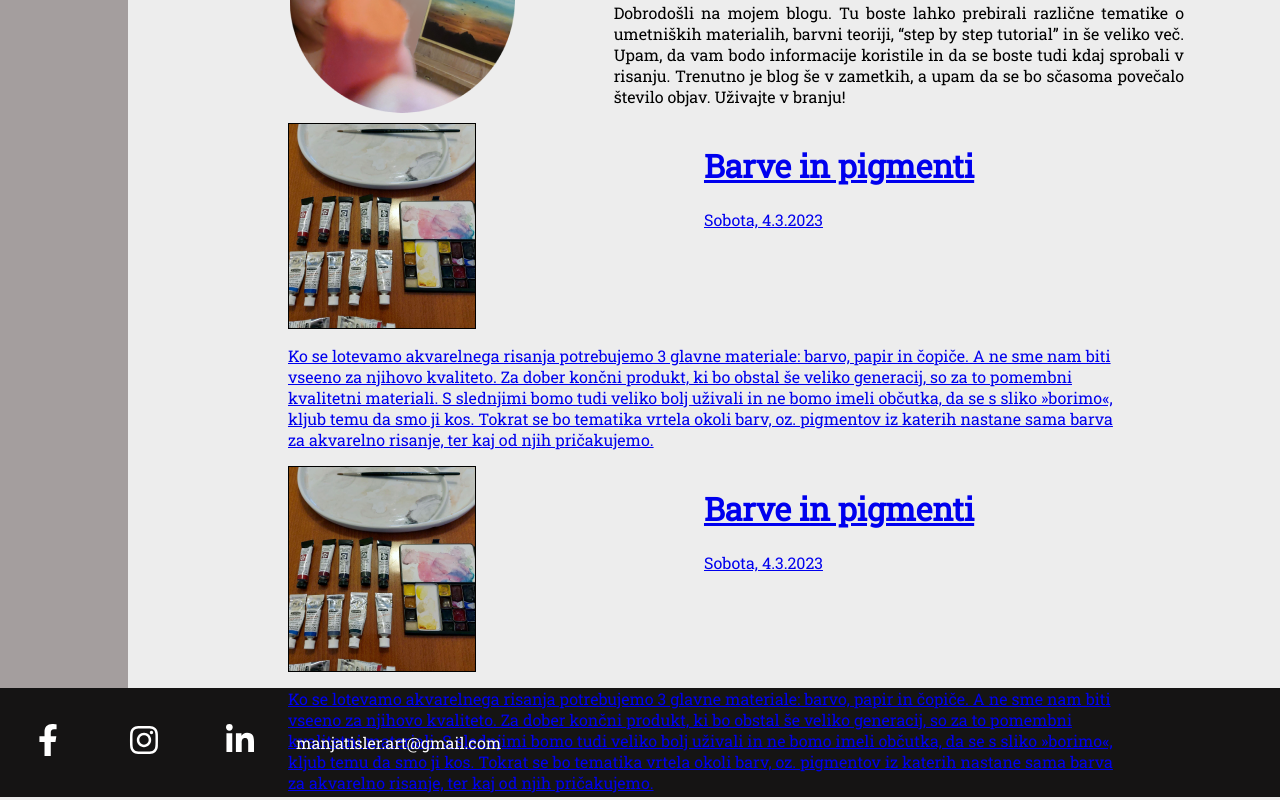
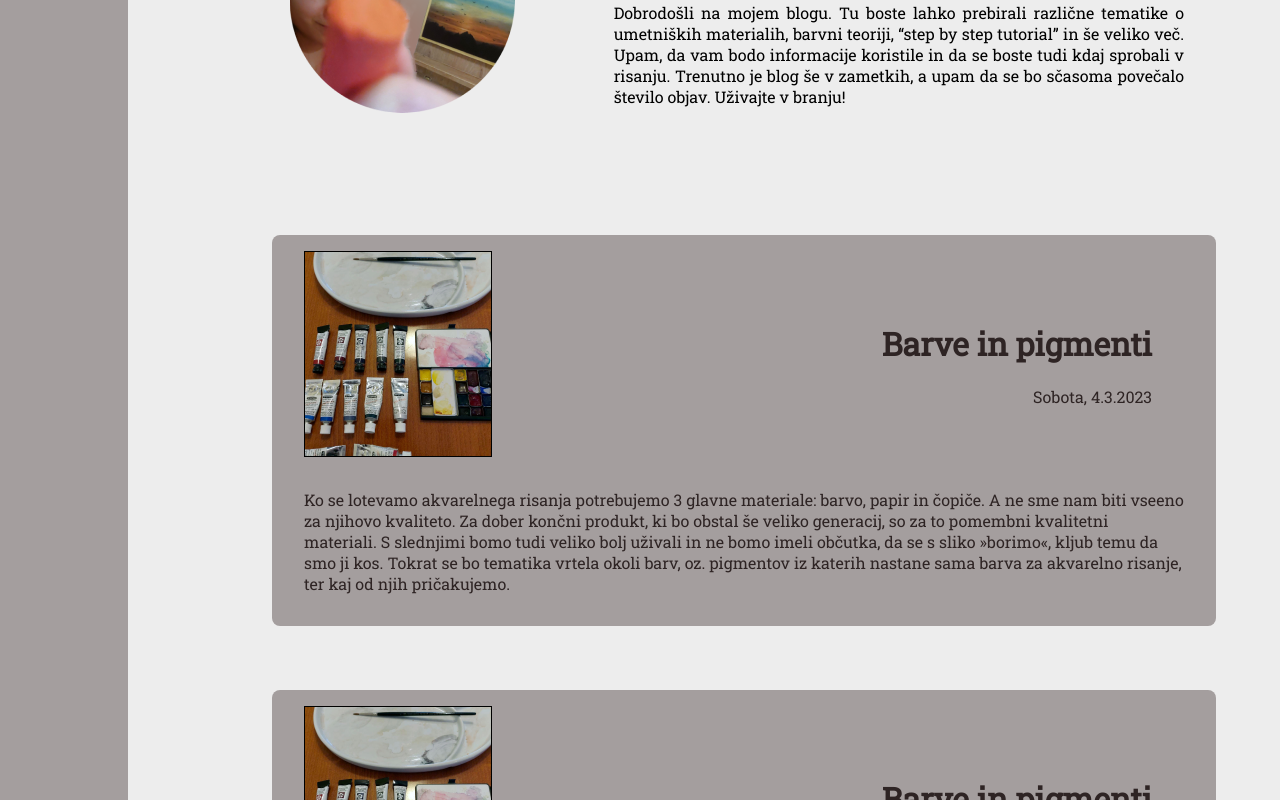
Before and after one commit to jureperos/Manja_Art_React, a React (Create React App) app: page /blog in a window 1280 px wide. Shown: the part 640-1440 px from the top of the page. Built offline with nearby package versions, Linux system fonts and the light colour scheme.

Commit message:
adding styling

```diff
--- a/src/components/blog/Blog.css
+++ b/src/components/blog/Blog.css
@@ -2,7 +2,6 @@
     display: grid;
     grid-template-columns: 0.7fr 1fr;
     background: linear-gradient(to right, #A49E9E 10%, #ededed 10% 100%);
-    height: 100vh;
     padding: 5rem 5% 0 15%;
 }
 
@@ -21,7 +20,7 @@
     padding-right: 2rem;
 }
 
-.blog-links {
+.blog-links-ctn {
     grid-column: 1 / -1;
-    padding: 0 3rem;
+    margin: 3rem 0 3rem 5rem;
 }
--- a/src/components/blog/Blog.js
+++ b/src/components/blog/Blog.js
@@ -23,7 +23,7 @@ function Blog() {
                     <h1 className='blog-title'> Blog </h1>
                     <p className='blog-descr'>Dobrodošli na mojem blogu. Tu boste lahko prebirali različne tematike o umetniških materialih, barvni teoriji, “step by step tutorial” in še veliko več. Upam, da vam bodo informacije koristile in da se boste tudi kdaj sprobali v risanju. Trenutno je blog še v zametkih, a upam da se bo sčasoma povečalo število objav. Uživajte v branju!</p>
                 </div>
-                <div className='blog-links'>{blogLinkElements}</div>
+                <div className='blog-links-ctn'>{blogLinkElements}</div>
             </div>
         </>
     )
--- a/src/components/blog/blogLinks/BlogLinks.css
+++ b/src/components/blog/blogLinks/BlogLinks.css
@@ -1,8 +1,31 @@
 .blog-links {
     display: grid;
     grid-template-columns: 1fr 1fr;
+    background-color: #A49E9E;
+    text-decoration: none;
+    color: #2E2424;
+    margin: 4rem 0;
+    border-radius: 8px;
+}
+
+.blog-link-image {
+    justify-content: center;
+    padding: 1rem 2rem;
+}
+
+.blog-info-ctn {
+    display: flex;
+    flex-direction: column;
+    align-items: flex-end;
+    padding-right: 4rem;
+    justify-content: center;
+}
+
+.blog-date {
+    justify-self: end;
 }
 
 .links-intro-txt {
     grid-column: 1 / -1;
+    padding: 0 2rem 1rem 2rem;
 }
--- a/src/components/blog/blogLinks/BlogLinks.js
+++ b/src/components/blog/blogLinks/BlogLinks.js
@@ -2,13 +2,12 @@ import './BlogLinks.css'
 import { Link } from 'react-router-dom'
 
 function BlogLinks(props) {
-
     return(
             <Link to={`/blog/${props.blogId}`} className='blog-links'>
-                <img src={props.img}></img>
-                <div>
+                <img src={props.img} className='blog-link-image'></img>
+                <div className='blog-info-ctn'>
                     <h1> {props.title} </h1>
-                    <span> {props.date} </span>
+                    <span className='blog-date'> {props.date} </span>
                 </div>
                 <p className='links-intro-txt'> {props.introTxt} </p>
             </Link>
```
